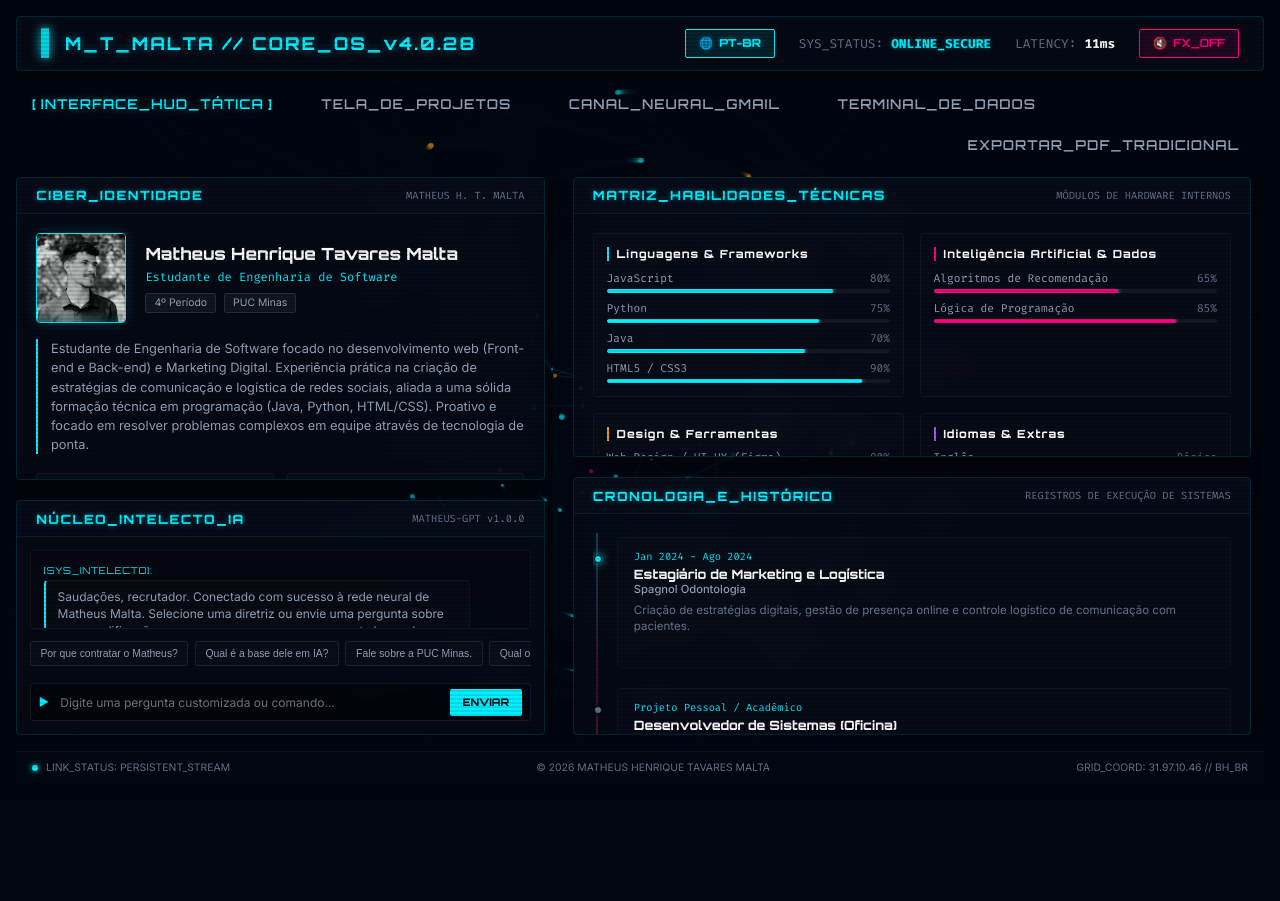
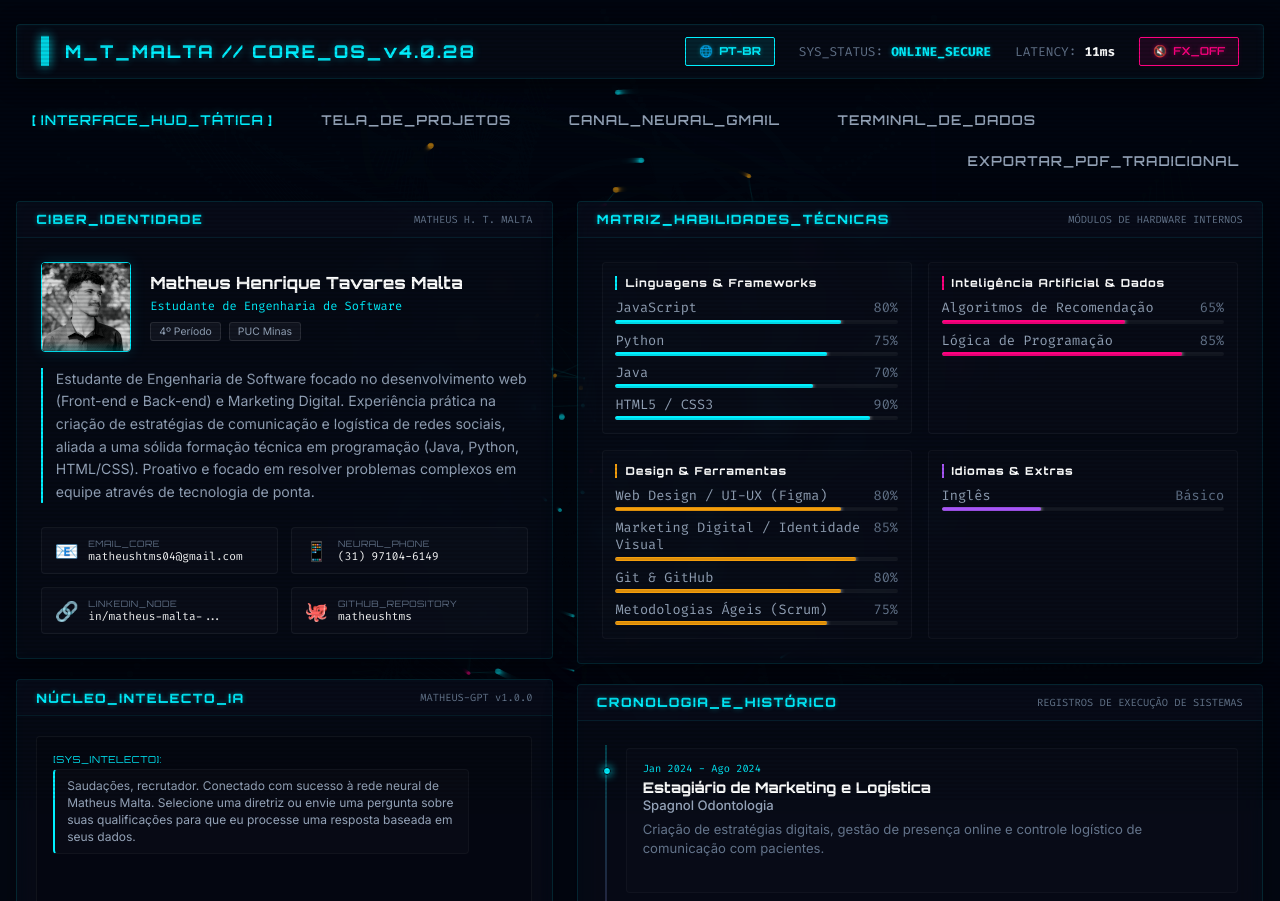
Before and after one commit to matheushtms/myRepositore, a plain HTML site: page index.html in a window 1280 px wide. Shown: the top 901 px of the page. Before the commit the page ends 800 px from the top, so only its background shows below. Drawn offline with Linux system fonts and the light colour scheme.

Commit message:
respansivo

```diff
--- a/styles.css
+++ b/styles.css
@@ -121,11 +121,12 @@ body {
   z-index: 10;
   display: flex;
   flex-direction: column;
-  height: 100vh;
-  padding: 1rem;
+  min-height: 100vh;
+  height: auto;
+  padding: 1.5rem 1rem;
   max-width: 1600px;
   margin: 0 auto;
-  gap: 1rem;
+  gap: 1.5rem;
 }
 
 /* Cabeçalho Top Bar */
@@ -310,8 +311,9 @@ body {
 #hud-main-content {
   flex-grow: 1;
   position: relative;
-  overflow: hidden;
-  height: calc(100vh - 170px);
+  overflow: visible;
+  min-height: calc(100vh - 180px);
+  height: auto;
 }
 
 .view-panel {
@@ -331,14 +333,14 @@ body {
 .hud-grid {
   display: grid;
   grid-template-columns: 43% 55%;
-  height: 100%;
-  gap: 1.25rem;
+  height: auto;
+  gap: 1.5rem;
 }
 
 .grid-column {
-  height: 100%;
-  overflow-y: auto;
-  padding-right: 0.5rem;
+  height: auto;
+  overflow: visible;
+  padding-right: 0;
 }
 
 .flex-col {
@@ -394,8 +396,8 @@ body {
 }
 
 .panel-body {
-  padding: 1.2rem;
-  overflow-y: auto;
+  padding: 1.5rem;
+  overflow: visible;
 }
 
 /* ==========================================================================
@@ -508,12 +510,12 @@ body {
 }
 
 .profile-bio {
-  font-size: 0.8rem;
-  line-height: 1.5;
+  font-size: 0.88rem;
+  line-height: 1.6;
   color: var(--text-secondary);
   border-left: 2px solid var(--neon-cyan);
   padding-left: 0.8rem;
-  margin-bottom: 1.2rem;
+  margin-bottom: 1.5rem;
 }
 
 /* Grid de Contatos */
@@ -579,19 +581,19 @@ body {
 #panel-ai .panel-body {
   display: flex;
   flex-direction: column;
-  height: 290px;
+  height: auto;
   justify-content: space-between;
-  padding: 0.8rem;
-  gap: 0.8rem;
+  padding: 1.2rem;
+  gap: 1rem;
 }
 
 .chat-display {
-  flex-grow: 1;
+  height: 320px;
   overflow-y: auto;
   border: 1px solid rgba(255, 255, 255, 0.05);
   background: rgba(0, 0, 0, 0.2);
   border-radius: 4px;
-  padding: 0.8rem;
+  padding: 1rem;
   display: flex;
   flex-direction: column;
   gap: 0.8rem;
@@ -776,7 +778,7 @@ body {
 .skill-info {
   display: flex;
   justify-content: space-between;
-  font-size: 0.7rem;
+  font-size: 0.85rem;
 }
 
 .skill-name {
@@ -824,9 +826,9 @@ body {
   padding-left: 1.5rem;
   display: flex;
   flex-direction: column;
-  gap: 1.2rem;
-  height: 310px;
-  overflow-y: auto;
+  gap: 1.5rem;
+  height: auto;
+  overflow: visible;
   padding-top: 0.2rem;
 }
 
@@ -903,23 +905,23 @@ body {
 
 .timeline-job {
   font-family: var(--font-hud);
-  font-size: 0.8rem;
+  font-size: 0.92rem;
   font-weight: 700;
   color: var(--text-primary);
-  line-height: 1.2;
+  line-height: 1.3;
 }
 
 .timeline-org {
   font-family: var(--font-body);
-  font-size: 0.7rem;
+  font-size: 0.82rem;
   font-weight: 500;
   color: var(--text-secondary);
   margin-bottom: 0.4rem;
 }
 
 .timeline-summary {
-  font-size: 0.72rem;
-  line-height: 1.4;
+  font-size: 0.82rem;
+  line-height: 1.5;
   color: var(--text-muted);
 }
 
@@ -1460,10 +1462,10 @@ body {
    RESPONSIVIDADE E ADAPTAÇÕES MOBILE
    ========================================================================== */
 
-@media (max-width: 1024px) {
+@media (max-width: 1240px) {
   .hud-grid {
     grid-template-columns: 1fr;
-    overflow-y: auto;
+    overflow: visible;
   }
 
   .project-showcase-layout {
```
